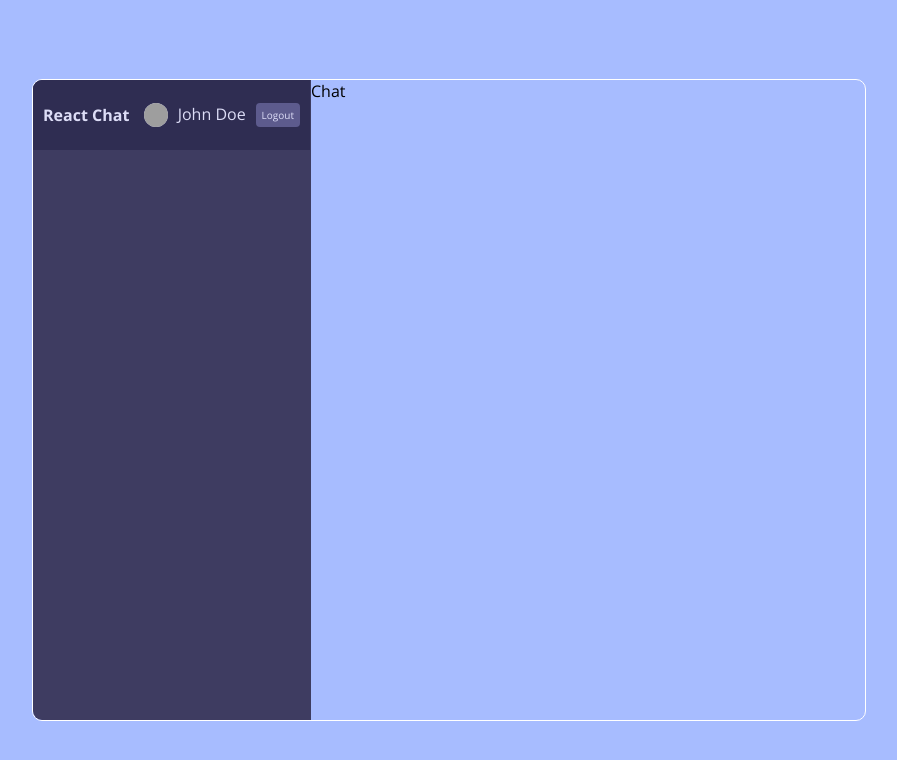
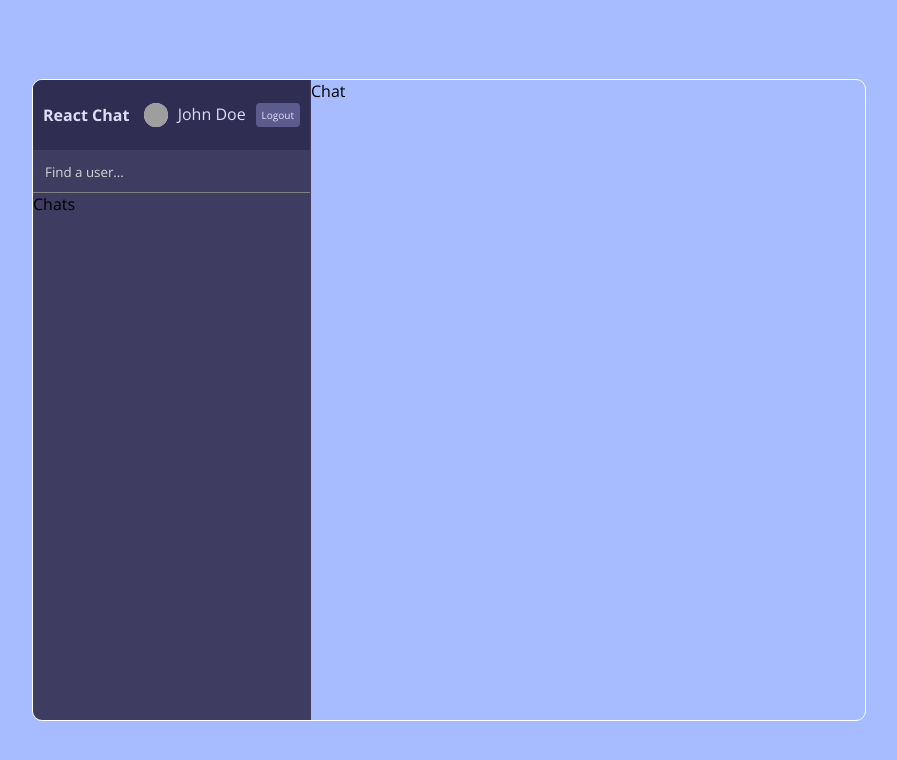
Before and after one commit to LostVoyager/chat-app-react, a React (Create React App) app: page / in a window 1280 px wide. Shown: the top 760 px of the page, without its empty margins (191-1088 px from the left). Built offline with nearby package versions, Linux system fonts and the light colour scheme; grey boxes are pictures that could not be loaded.

Commit message:
Styilize sidebar

```diff
--- a/src/components/Search.jsx
+++ b/src/components/Search.jsx
@@ -2,6 +2,10 @@ import React from 'react'
 
 export default function Search() {
   return (
-    <div>Search</div>
+    <div className='search'>
+      <div className="searchForm">
+        <input type="text" placeholder='Find a user...'/>
+      </div>
+    </div>
   )
 }
--- a/src/components/Sidebar.jsx
+++ b/src/components/Sidebar.jsx
@@ -1,10 +1,14 @@
 import React from 'react'
+import Chats from './Chats'
 import Navbar from './Navbar'
+import Search from './Search'
 
 export default function Sidebar() {
   return (
     <div className='sidebar'>
       <Navbar/>
+      <Search/>
+      <Chats/>
     </div>
   )
 }
--- a/src/style.scss
+++ b/src/style.scss
@@ -126,6 +126,56 @@
                     }
                 }
             }
+
+            .search{
+                border-bottom: 1px solid gray;
+
+                .searchForm {
+                    padding: 10px;
+
+                    input {
+                        background-color: transparent;
+                        border: none;
+                        color: white;
+                        outline: none;
+
+                        &::placeholder{
+                            color: lightgray;
+                        }
+                    }
+                }
+            }
+
+            .userChat{
+                padding: 10px;
+                display: flex;
+                align-items: center;
+                gap: 10px;
+                color: white;
+                cursor: pointer;
+
+                &:hover{
+                    background-color: #2f2d52;
+                }
+
+                img{
+                    width: 50px;
+                    height: 50px;
+                    border-radius: 50%;
+                    object-fit: cover;
+                }
+
+                .userChatInfo{
+                    span{
+                        font-size: 18px;
+                        font-weight: bold;
+                    }
+                    p{
+                        font-size: 14px;
+                        color: lightgrey;
+                    }
+                }
+            }
         }
         .chat{
             flex:2
```
